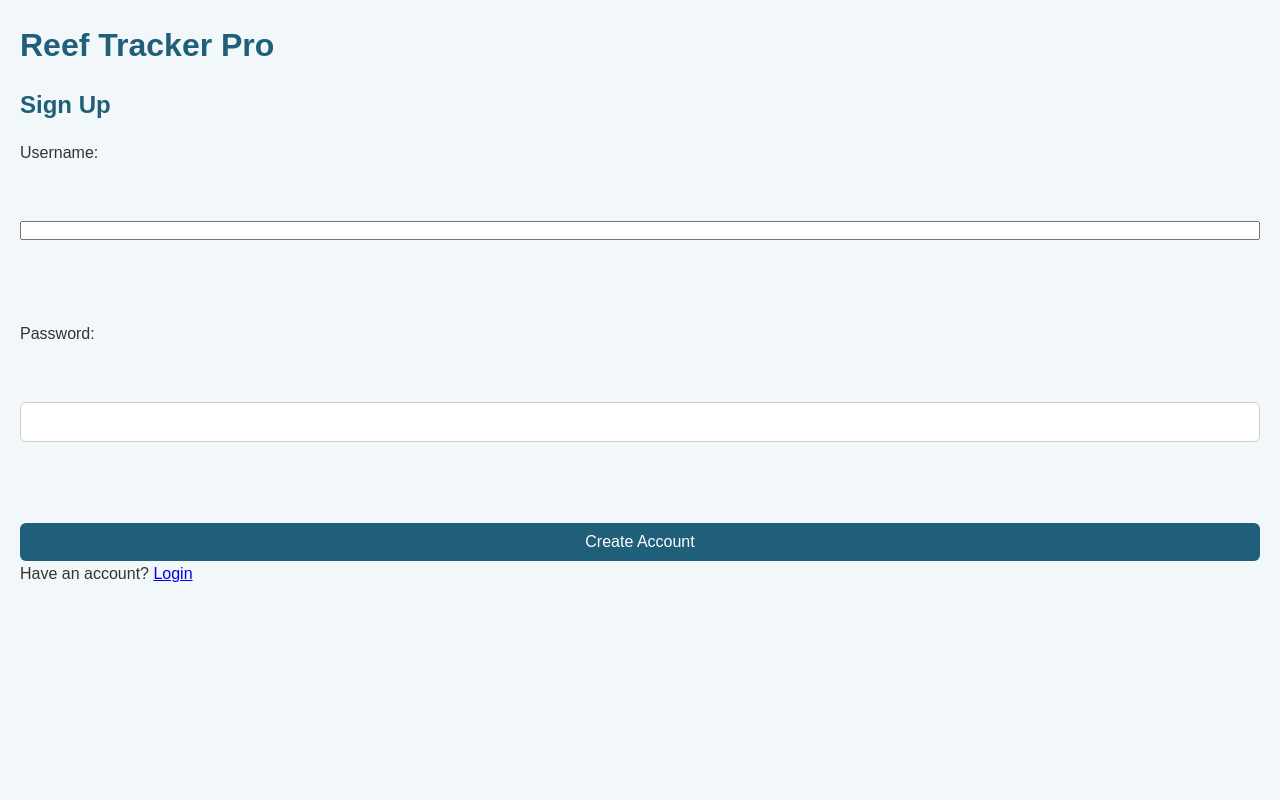
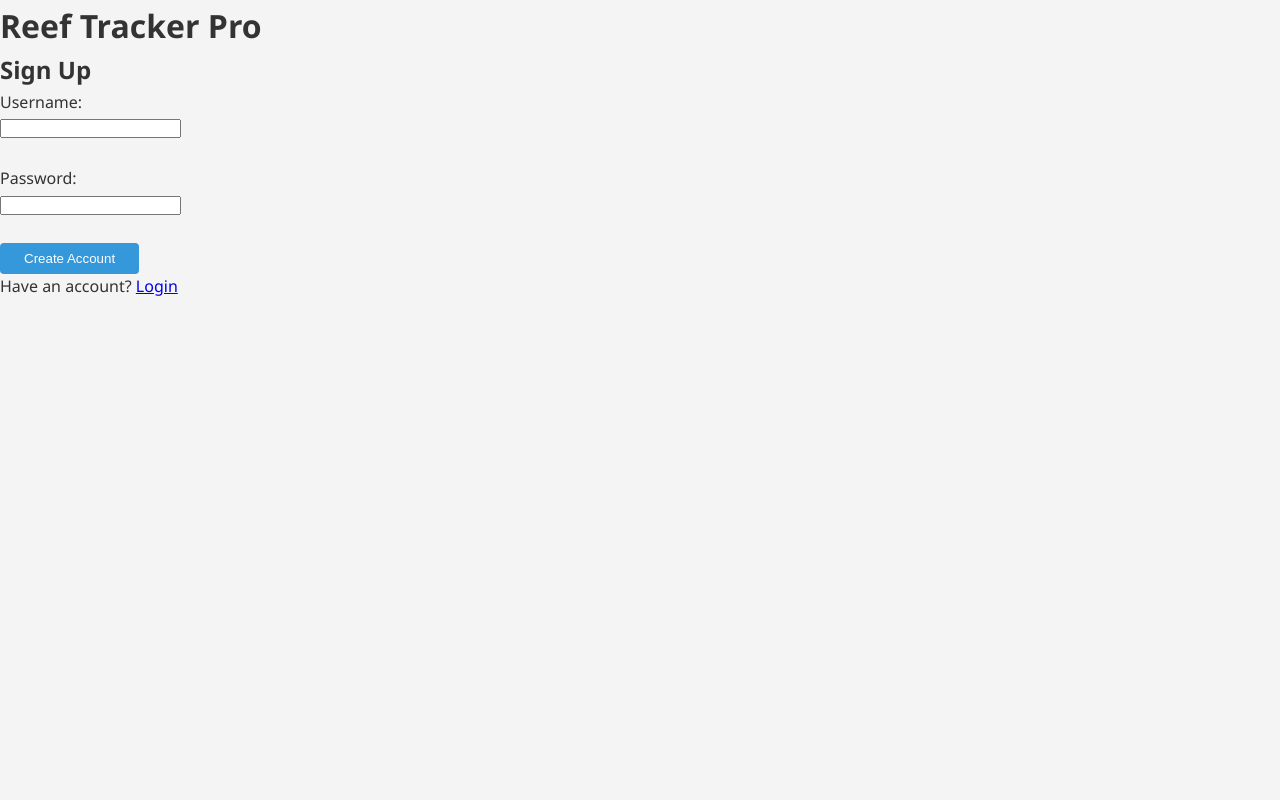
Before and after one commit to jaarhday/ReefTrackerPro, a Flask app: template templates/signup.html in a window 1280 px wide. Run offline with Flask 3, Linux system fonts and the light colour scheme; the template is opened without the code that fills it, so the values that code supplies are empty.

Commit message:
Fixed stylesheets links in HTML files

```diff
--- a/static/style.css
+++ b/static/style.css
@@ -1,184 +1,63 @@
-/* -------------------------
-   Global Styles
--------------------------- */
 * {
-    box-sizing: border-box;
     margin: 0;
     padding: 0;
-    font-family: 'Arial', sans-serif;
+    box-sizing: border-box;
 }
 
 body {
-    background-color: #f2f7f9;
+    font-family: 'Segoe UI', Tahoma, Geneva, Verdana, sans-serif;
+    line-height: 1.6;
     color: #333;
-    line-height: 1.6;
-    min-height: 100vh;
-    padding: 20px;
+    background-color: #f4f4f4;
 }
 
-/* -------------------------
-   Containers & Layout
--------------------------- */
-.container {
-    max-width: 1000px;
-    margin: 0 auto;
-    padding: 20px;
-    background-color: #ffffff;
-    border-radius: 8px;
-    box-shadow: 0 4px 8px rgba(0,0,0,0.1);
+header {
+    background-color: #2c3e50;
+    color: white;
+    padding: 1rem 0;
+    box-shadow: 0 2px 5px rgba(0, 0, 0, 0.1);
 }
 
-.header {
-    text-align: center;
-    margin-bottom: 20px;
-}
-
-h1, h2, h3 {
-    color: #1f5f7a;
-    margin-bottom: 15px;
-}
-
-/* -------------------------
-   Navigation / Links
--------------------------- */
 nav {
-    display: flex;
-    justify-content: center;
-    margin-bottom: 20px;
-    gap: 15px;
+    background-color: #34495e;
+    padding: 0.5rem;
 }
 
 nav a {
+    color: white;
+    margin: 0 1rem;
     text-decoration: none;
-    color: #1f5f7a;
-    font-weight: bold;
-    padding: 8px 16px;
-    border-radius: 4px;
-    transition: background-color 0.2s ease;
+    transition: color 0.3s;
 }
 
 nav a:hover {
-    background-color: #1f5f7a;
-    color: #fff;
+    color: #3498db;
 }
 
-/* -------------------------
-   Forms
--------------------------- */
-form {
-    display: flex;
-    flex-direction: column;
-    gap: 15px;
-}
-
-input[type="text"],
-input[type="password"],
-input[type="number"],
-input[type="email"],
-select,
-textarea {
-    padding: 10px;
-    border: 1px solid #ccc;
-    border-radius: 6px;
-    font-size: 1rem;
-    width: 100%;
-}
-
-input:focus,
-select:focus,
-textarea:focus {
-    outline: none;
-    border-color: #1f5f7a;
-    box-shadow: 0 0 5px rgba(31,95,122,0.3);
+main {
+    max-width: 1200px;
+    margin: 2rem auto;
+    padding: 0 1rem;
 }
 
 button {
-    background-color: #1f5f7a;
-    color: #fff;
+    background-color: #3498db;
+    color: white;
+    padding: 0.5rem 1.5rem;
     border: none;
-    padding: 10px 15px;
-    border-radius: 6px;
-    font-size: 1rem;
+    border-radius: 4px;
     cursor: pointer;
-    transition: background-color 0.2s ease;
+    transition: background-color 0.3s;
 }
 
 button:hover {
-    background-color: #14475a;
+    background-color: #2980b9;
 }
 
-/* -------------------------
-   Tables
--------------------------- */
-table {
-    width: 100%;
-    border-collapse: collapse;
-    margin-bottom: 20px;
+footer {
+    background-color: #2c3e50;
+    color: white;
+    text-align: center;
+    padding: 1rem;
+    margin-top: 2rem;
 }
-
-th, td {
-    text-align: left;
-    padding: 10px;
-    border-bottom: 1px solid #ddd;
-}
-
-th {
-    background-color: #1f5f7a;
-    color: white;
-}
-
-tr:hover {
-    background-color: #f1f7fb;
-}
-
-/* -------------------------
-   Cards & Boxes
--------------------------- */
-.card {
-    background-color: #eaf1f5;
-    border-radius: 8px;
-    padding: 15px;
-    margin-bottom: 15px;
-    box-shadow: 0 2px 4px rgba(0,0,0,0.05);
-}
-
-/* -------------------------
-   Utility Classes
--------------------------- */
-.text-center {
-    text-align: center;
-}
-
-.mt-10 {
-    margin-top: 10px;
-}
-
-.mb-10 {
-    margin-bottom: 10px;
-}
-
-.flex {
-    display: flex;
-}
-
-.justify-between {
-    justify-content: space-between;
-}
-
-.gap-10 {
-    gap: 10px;
-}
-
-/* -------------------------
-   Responsive
--------------------------- */
-@media (max-width: 768px) {
-    .container {
-        padding: 15px;
-    }
-
-    nav {
-        flex-direction: column;
-        gap: 10px;
-    }
-}
--- a/templates/add_tank.html
+++ b/templates/add_tank.html
@@ -2,7 +2,7 @@
 <html>
 <head>
     <meta charset="utf-8">
-    <link rel="stylesheet" href="css/style.css">
+    <link rel="stylesheet" href="static/style.css">
     <title>Add Tank</title>
 </head>
 <body>
--- a/templates/add_test.html
+++ b/templates/add_test.html
@@ -2,7 +2,7 @@
 <html>
 <head>
     <meta charset="utf-8">
-    <link rel="stylesheet" href="css/style.css">
+    <link rel="stylesheet" href="static/style.css">
     <title>Add Water Test</title>
 </head>
 <body>
--- a/templates/dashboard.html
+++ b/templates/dashboard.html
@@ -2,7 +2,7 @@
 <html>
 <head>
     <meta charset="utf-8">
-    <link rel="stylesheet" href="css/style.css">
+    <link rel="stylesheet" href="static/style.css">
     <title>Reef Tracker - Dashboard</title>
 </head>
 <body>
--- a/templates/edit_test.html
+++ b/templates/edit_test.html
@@ -1,7 +1,7 @@
 <!DOCTYPE html>
 <html>
 <head>
-  <link rel="stylesheet" href="css/style.css">
+  <link rel="stylesheet" href="static/style.css">
   <meta charset="utf-8"><title>Edit Test</title>
 </head>
 <body>
--- a/templates/login.html
+++ b/templates/login.html
@@ -2,7 +2,7 @@
 <html>
 <head>
     <meta charset="utf-8">
-    <link rel="stylesheet" href="css/style.css">
+    <link rel="stylesheet" href="static/style.css">
     <title>Reef Tracker - Login</title>
 </head>
 <body>
--- a/templates/signup.html
+++ b/templates/signup.html
@@ -2,7 +2,7 @@
 <html>
 <head>
     <meta charset="utf-8">
-    <link rel="stylesheet" href="css/style.css">
+    <link rel="stylesheet" href="static/style.css">
     <title>Reef Tracker - Sign Up</title>
 </head>
 <body>
--- a/templates/view_tank.html
+++ b/templates/view_tank.html
@@ -2,7 +2,7 @@
 <html>
 <head>
     <meta charset="utf-8">
-    <link rel="stylesheet" href="css/style.css">
+    <link rel="stylesheet" href="static/style.css">
     <title>Tank View</title>
 </head>
 <body>
```
Also changed, not shown: 2 other files.
